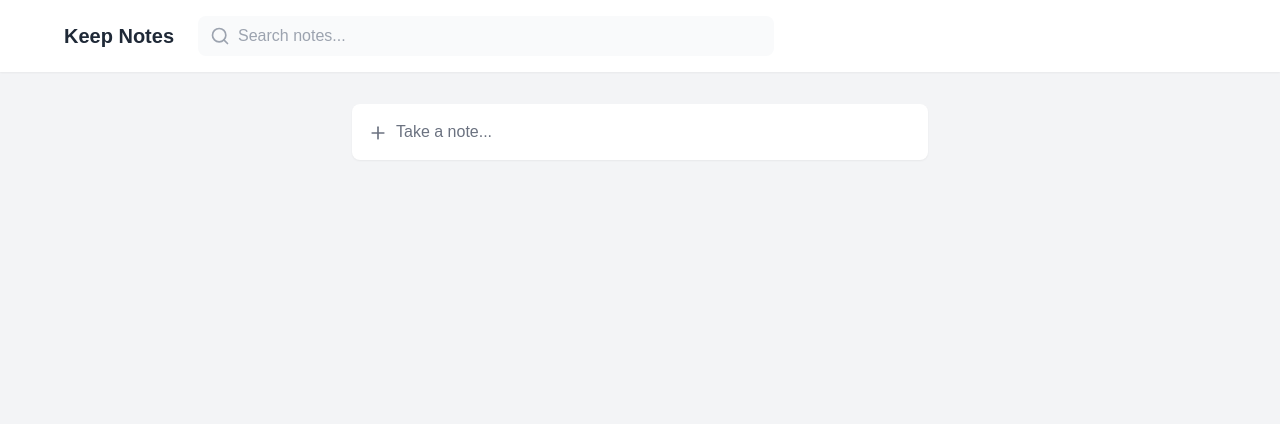
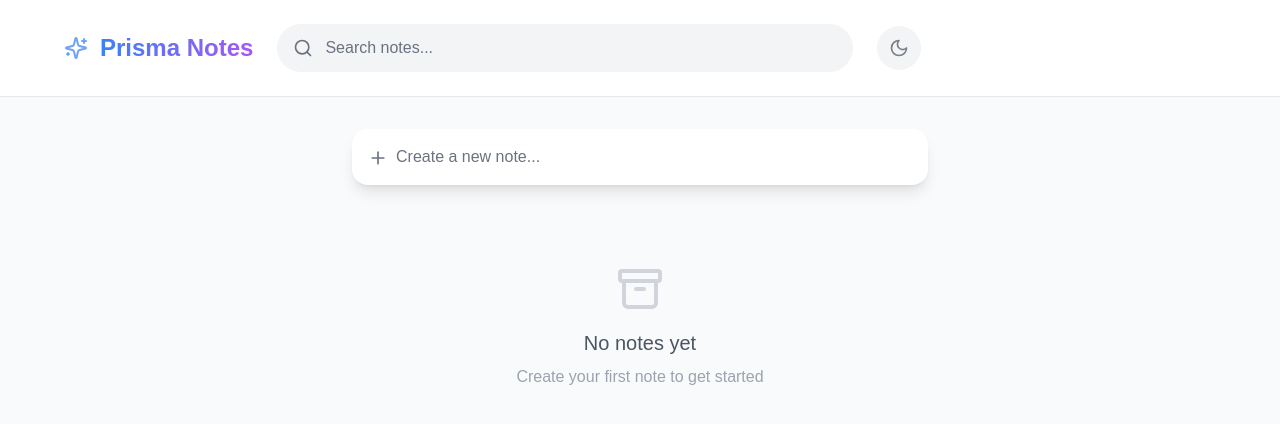
Before and after one commit to aaryan4985/notes-app, a React (Create React App) app: page / in a window 1280 px wide. Shown: the top 424 px of the page. Built offline with nearby package versions, Linux system fonts and the light colour scheme.

Commit message:
final commit

```diff
--- a/public/index.html
+++ b/public/index.html
@@ -24,7 +24,7 @@
       work correctly both with client-side routing and a non-root public URL.
       Learn how to configure a non-root public URL by running `npm run build`.
     -->
-    <title>React App</title>
+    <title>Prisma Notes</title>
   </head>
   <body>
     <noscript>You need to enable JavaScript to run this app.</noscript>
--- a/src/App.js
+++ b/src/App.js
@@ -1,36 +1,85 @@
 import React, { useState, useEffect } from "react";
 import { DragDropContext, Draggable } from "react-beautiful-dnd";
 import { StrictModeDroppable } from "./StrictModeDroppable.js";
-import { Search, Plus, X, Edit2, Trash2 } from "lucide-react";
+import {
+  Search,
+  Plus,
+  Moon,
+  Sun,
+  Edit2,
+  Trash2,
+  Pin,
+  Sparkles,
+  Archive,
+} from "lucide-react";
+
+// Constants
+const LOCAL_STORAGE_KEY = "prisma-notes-data";
+const GRADIENTS = [
+  "from-blue-500 to-indigo-500",
+  "from-red-500 to-pink-500",
+  "from-green-500 to-emerald-500",
+  "from-yellow-500 to-orange-500",
+  "from-purple-500 to-pink-500",
+  "from-indigo-500 to-purple-500",
+  "from-pink-500 to-rose-500",
+  "from-orange-500 to-red-500",
+];
 
 function App() {
-  const [notes, setNotes] = useState([]);
+  // Initialize states with localStorage data
+  const [notes, setNotes] = useState(() => {
+    if (typeof window === "undefined") return [];
+    try {
+      const savedNotes = window.localStorage.getItem(LOCAL_STORAGE_KEY);
+      return savedNotes ? JSON.parse(savedNotes) : [];
+    } catch (error) {
+      console.error("Error loading notes:", error);
+      return [];
+    }
+  });
+
   const [editIndex, setEditIndex] = useState(null);
   const [editText, setEditText] = useState("");
   const [searchText, setSearchText] = useState("");
-  const [newNote, setNewNote] = useState({ text: "", color: "#ffffff" });
+  const [newNote, setNewNote] = useState({ text: "", color: "#3b82f6" });
   const [isFormVisible, setIsFormVisible] = useState(false);
-
-  // Load notes from localStorage
-  useEffect(() => {
-    const savedNotes = localStorage.getItem("notes");
-    if (savedNotes) {
+  const [selectedGradient, setSelectedGradient] = useState(GRADIENTS[0]);
+  const [darkMode, setDarkMode] = useState(() => {
+    if (typeof window === "undefined") return false;
     try {
-        const parsedNotes = JSON.parse(savedNotes);
-        if (Array.isArray(parsedNotes)) {
-          setNotes(parsedNotes);
+      const saved = localStorage.getItem("darkMode");
+      return saved
+        ? JSON.parse(saved)
+        : window.matchMedia("(prefers-color-scheme: dark)").matches;
+    } catch {
+      return false;
     }
-      } catch (error) {
-        console.error("Error parsing notes:", error);
-      }
-    }
-  }, []);
+  });
 
   // Save notes to localStorage
   useEffect(() => {
-    localStorage.setItem("notes", JSON.stringify(notes));
+    if (typeof window !== "undefined") {
+      try {
+        window.localStorage.setItem(LOCAL_STORAGE_KEY, JSON.stringify(notes));
+      } catch (error) {
+        console.error("Error saving notes:", error);
+      }
+    }
   }, [notes]);
 
+  // Save dark mode preference
+  useEffect(() => {
+    if (typeof window !== "undefined") {
+      try {
+        window.localStorage.setItem("darkMode", JSON.stringify(darkMode));
+      } catch (error) {
+        console.error("Error saving dark mode preference:", error);
+      }
+    }
+  }, [darkMode]);
+
+  // Note management functions
   const addNote = (e) => {
     e?.preventDefault();
     if (newNote.text.trim()) {
@@ -38,15 +87,21 @@
         ...newNote,
         id: `note-${Date.now()}`,
         text: newNote.text.trim(),
+        pinned: false,
+        gradient: selectedGradient,
+        createdAt: new Date().toISOString(),
       };
-      setNotes((prevNotes) => [...prevNotes, noteToAdd]);
-      setNewNote({ text: "", color: "#ffffff" });
+      setNotes((prevNotes) => [noteToAdd, ...prevNotes]);
+      setNewNote({ text: "", color: "#3b82f6" });
       setIsFormVisible(false);
     }
   };
 
   const deleteNote = (index) => {
-    setNotes((prevNotes) => prevNotes.filter((_, i) => i !== index));
+    setNotes((prevNotes) => {
+      const newNotes = prevNotes.filter((_, i) => i !== index);
+      return newNotes;
+    });
     if (editIndex === index) {
       cancelEditing();
     }
@@ -64,6 +119,7 @@
         updatedNotes[editIndex] = {
           ...updatedNotes[editIndex],
           text: editText.trim(),
+          updatedAt: new Date().toISOString(),
         };
         return updatedNotes;
       });
@@ -81,33 +137,89 @@
     if (!destination || source.index === destination.index) return;
 
     setNotes((prevNotes) => {
-      const reorderedNotes = Array.from(prevNotes);
-      const [movedNote] = reorderedNotes.splice(source.index, 1);
-      reorderedNotes.splice(destination.index, 0, movedNote);
-      return reorderedNotes;
+      const newNotes = Array.from(prevNotes);
+      const [movedNote] = newNotes.splice(source.index, 1);
+      newNotes.splice(destination.index, 0, movedNote);
+      return newNotes;
     });
   };
 
+  const togglePin = (index) => {
+    setNotes((prevNotes) => {
+      const updatedNotes = [...prevNotes];
+      updatedNotes[index] = {
+        ...updatedNotes[index],
+        pinned: !updatedNotes[index].pinned,
+      };
+      return updatedNotes;
+    });
+  };
+
+  // Filter and sort notes
   const filteredNotes = notes.filter((note) =>
     note.text.toLowerCase().includes(searchText.toLowerCase())
   );
 
+  const sortedNotes = [
+    ...filteredNotes.filter((note) => note.pinned),
+    ...filteredNotes.filter((note) => !note.pinned),
+  ];
+
   return (
-    <div className="min-h-screen bg-gray-100">
+    <div
+      className={`min-h-screen transition-all duration-300 ${
+        darkMode ? "bg-gray-900 text-gray-100" : "bg-gray-50 text-gray-900"
+      }`}
+    >
       {/* Header */}
-      <header className="bg-white shadow-sm py-4 px-6 sticky top-0 z-10">
+      <header
+        className={`py-6 px-6 sticky top-0 z-10 transition-all duration-300 ${
+          darkMode ? "bg-gray-900/90" : "bg-white/90"
+        } backdrop-blur-lg border-b ${
+          darkMode ? "border-gray-800" : "border-gray-200"
+        }`}
+      >
         <div className="max-w-6xl mx-auto flex items-center gap-6">
-          <h1 className="text-xl font-semibold text-gray-800">Keep Notes</h1>
-          <div className="flex-1 max-w-xl relative">
-            <Search className="absolute left-3 top-1/2 -translate-y-1/2 text-gray-400 h-5 w-5" />
+          <div className="flex items-center gap-3 animate-fade-in">
+            <Sparkles className="h-6 w-6 text-blue-500 animate-pulse" />
+            <h1 className="text-2xl font-bold bg-gradient-to-r from-blue-500 to-purple-500 bg-clip-text text-transparent">
+              Prisma Notes
+            </h1>
+          </div>
+
+          <div className="flex-1 max-w-xl relative group">
+            <Search
+              className={`absolute left-4 top-1/2 -translate-y-1/2 h-5 w-5 transition-colors duration-200 ${
+                darkMode ? "text-gray-400" : "text-gray-500"
+              }`}
+            />
             <input
               type="text"
               placeholder="Search notes..."
               value={searchText}
               onChange={(e) => setSearchText(e.target.value)}
-              className="w-full pl-10 pr-4 py-2 bg-gray-50 rounded-lg focus:bg-white focus:ring-2 focus:ring-blue-500 focus:outline-none"
+              className={`w-full pl-12 pr-4 py-3 rounded-full transition-all duration-200 ${
+                darkMode
+                  ? "bg-gray-800 text-gray-100 placeholder-gray-400 focus:bg-gray-700"
+                  : "bg-gray-100 text-gray-900 placeholder-gray-500 focus:bg-gray-200"
+              } focus:outline-none focus:ring-2 focus:ring-blue-500`}
             />
           </div>
+
+          <button
+            onClick={() => setDarkMode(!darkMode)}
+            className={`p-3 rounded-full transition-all duration-200 ${
+              darkMode
+                ? "bg-gray-800 text-yellow-400 hover:bg-gray-700"
+                : "bg-gray-100 text-gray-600 hover:bg-gray-200"
+            }`}
+          >
+            {darkMode ? (
+              <Sun className="h-5 w-5 animate-spin-slow" />
+            ) : (
+              <Moon className="h-5 w-5 animate-pulse" />
+            )}
+          </button>
         </div>
       </header>
 
@@ -117,48 +229,72 @@
           {!isFormVisible ? (
             <button
               onClick={() => setIsFormVisible(true)}
-              className="w-full bg-white rounded-lg shadow-sm p-4 text-gray-500 text-left hover:shadow-md transition-shadow"
+              className={`w-full rounded-2xl p-4 text-left transition-all duration-200 group hover:scale-102 ${
+                darkMode
+                  ? "bg-gray-800 text-gray-300 hover:bg-gray-750"
+                  : "bg-white text-gray-500 hover:bg-gray-50"
+              } shadow-lg hover:shadow-xl`}
             >
-              <Plus className="inline-block mr-2 h-5 w-5" />
-              Take a note...
+              <Plus className="inline-block mr-2 h-5 w-5 group-hover:rotate-90 transition-transform duration-200" />
+              Create a new note...
             </button>
           ) : (
             <form
               onSubmit={addNote}
-              className="bg-white rounded-lg shadow-sm p-4"
+              className={`rounded-2xl shadow-2xl transition-all duration-200 ${
+                darkMode ? "bg-gray-800" : "bg-white"
+              }`}
             >
               <textarea
                 value={newNote.text}
                 onChange={(e) =>
                   setNewNote({ ...newNote, text: e.target.value })
                 }
-                placeholder="Take a note..."
-                className="w-full resize-none border-0 focus:ring-0 p-2 mb-3"
+                placeholder="What's on your mind?"
+                className={`w-full resize-none border-0 focus:ring-0 p-6 rounded-t-2xl transition-colors duration-200 ${
+                  darkMode
+                    ? "bg-gray-800 text-gray-100 placeholder-gray-400"
+                    : "bg-white text-gray-900 placeholder-gray-500"
+                }`}
                 rows={3}
                 autoFocus
               />
-              <div className="flex justify-between items-center">
-                <input
-                  type="color"
-                  value={newNote.color}
-                  onChange={(e) =>
-                    setNewNote({ ...newNote, color: e.target.value })
-                  }
-                  className="w-8 h-8 rounded-full cursor-pointer"
+              <div
+                className={`flex justify-between items-center p-4 border-t ${
+                  darkMode ? "border-gray-700" : "border-gray-200"
+                }`}
+              >
+                <div className="flex gap-2 overflow-x-auto pb-2">
+                  {GRADIENTS.map((gradient) => (
+                    <button
+                      key={gradient}
+                      type="button"
+                      onClick={() => setSelectedGradient(gradient)}
+                      className={`w-8 h-8 rounded-lg bg-gradient-to-br ${gradient} transition-transform duration-200 ${
+                        selectedGradient === gradient
+                          ? "scale-110 ring-2 ring-blue-500 ring-offset-2"
+                          : ""
+                      } hover:scale-105`}
                     />
-                <div className="space-x-2">
+                  ))}
+                </div>
+                <div className="flex gap-2">
                   <button
                     type="button"
                     onClick={() => setIsFormVisible(false)}
-                    className="px-4 py-2 text-gray-600 hover:bg-gray-100 rounded"
+                    className={`px-4 py-2 rounded-lg transition-colors duration-200 ${
+                      darkMode
+                        ? "text-gray-300 hover:bg-gray-700"
+                        : "text-gray-600 hover:bg-gray-100"
+                    }`}
                   >
-                    Close
+                    Cancel
                   </button>
                   <button
                     type="submit"
-                    className="px-4 py-2 bg-blue-500 text-white rounded hover:bg-blue-600"
+                    className="px-4 py-2 bg-gradient-to-r from-blue-500 to-purple-500 text-white rounded-lg hover:opacity-90 transition-opacity duration-200"
                   >
-                    Add
+                    Create Note
                   </button>
                 </div>
               </div>
@@ -173,68 +309,89 @@
               <div
                 {...provided.droppableProps}
                 ref={provided.innerRef}
-                className="grid grid-cols-1 sm:grid-cols-2 lg:grid-cols-3 gap-4"
+                className="grid grid-cols-1 sm:grid-cols-2 lg:grid-cols-3 gap-6"
               >
-                {filteredNotes.map((note, index) => (
+                {sortedNotes.map((note, index) => (
                   <Draggable key={note.id} draggableId={note.id} index={index}>
                     {(provided, snapshot) => (
                       <div
                         ref={provided.innerRef}
                         {...provided.draggableProps}
                         {...provided.dragHandleProps}
-                        style={{
-                          ...provided.draggableProps.style,
-                          backgroundColor: note.color,
-                        }}
-                        className={`rounded-lg shadow-sm hover:shadow-md transition-shadow ${
-                          snapshot.isDragging ? "shadow-lg" : ""
+                        className={`transition-all duration-300 ${
+                          snapshot.isDragging ? "rotate-3 scale-105" : ""
                         }`}
                       >
+                        <div
+                          className={`h-full rounded-2xl p-6 shadow-lg hover:shadow-xl transition-all duration-200 bg-gradient-to-br ${note.gradient} relative group transform hover:-translate-y-1`}
+                        >
                           {editIndex === index ? (
-                          <div className="p-4">
+                            <div className="space-y-4">
                               <textarea
                                 value={editText}
                                 onChange={(e) => setEditText(e.target.value)}
-                              className="w-full resize-none border-0 focus:ring-0 bg-transparent mb-2"
+                                className="w-full resize-none border-0 focus:ring-0 bg-white/10 rounded-lg p-3 text-white placeholder-white/70"
                                 rows={4}
                                 autoFocus
                               />
-                            <div className="flex justify-end space-x-2">
+                              <div className="flex justify-end gap-2">
                                 <button
                                   onClick={saveEditedNote}
-                                className="p-2 text-sm hover:bg-black/5 rounded"
+                                  className="px-4 py-2 bg-white/20 rounded-lg hover:bg-white/30 text-white transition-colors duration-200"
                                 >
                                   Save
                                 </button>
                                 <button
                                   onClick={cancelEditing}
-                                className="p-2 text-sm hover:bg-black/5 rounded"
+                                  className="px-4 py-2 bg-white/20 rounded-lg hover:bg-white/30 text-white transition-colors duration-200"
                                 >
                                   Cancel
                                 </button>
                               </div>
                             </div>
                           ) : (
-                          <div className="p-4 group">
-                            <p className="whitespace-pre-wrap mb-4">
+                            <>
+                              <div className="flex justify-between items-start mb-4">
+                                <p className="text-white text-lg whitespace-pre-wrap">
                                   {note.text}
                                 </p>
-                            <div className="flex justify-end space-x-1 opacity-0 group-hover:opacity-100 transition-opacity">
+                                <button
+                                  onClick={() => togglePin(index)}
+                                  className="text-white/90 hover:text-white transition-colors duration-200 p-1 hover:bg-white/10 rounded-lg"
+                                >
+                                  <Pin
+                                    className={`h-5 w-5 ${
+                                      note.pinned ? "fill-white" : "fill-none"
+                                    }`}
+                                  />
+                                </button>
+                              </div>
+                              <div className="absolute bottom-4 right-4 flex gap-2 opacity-0 group-hover:opacity-100 transition-all duration-200 transform translate-y-2 group-hover:translate-y-0">
                                 <button
                                   onClick={() => startEditing(index)}
-                                className="p-2 text-gray-600 hover:bg-black/5 rounded"
+                                  className="p-2 text-white/90 hover:text-white hover:bg-white/20 rounded-lg transition-all duration-200"
                                 >
                                   <Edit2 className="h-4 w-4" />
                                 </button>
                                 <button
                                   onClick={() => deleteNote(index)}
-                                className="p-2 text-gray-600 hover:bg-black/5 rounded"
+                                  className="p-2 text-white/90 hover:text-white hover:bg-white/20 rounded-lg transition-all duration-200"
                                 >
                                   <Trash2 className="h-4 w-4" />
                                 </button>
                               </div>
+                              <div className="absolute bottom-4 left-4 text-sm text-white/70">
+                                {note.updatedAt
+                                  ? `Updated ${new Date(
+                                      note.updatedAt
+                                    ).toLocaleDateString()}`
+                                  : `Created ${new Date(
+                                      note.createdAt
+                                    ).toLocaleDateString()}`}
                               </div>
+                            </>
                           )}
+                        </div>
                       </div>
                     )}
                   </Draggable>
@@ -244,6 +401,29 @@
             )}
           </StrictModeDroppable>
         </DragDropContext>
+
+        {/* Empty State */}
+        {notes.length === 0 && !isFormVisible && (
+          <div className="text-center py-12">
+            <Archive
+              className={`mx-auto h-12 w-12 ${
+                darkMode ? "text-gray-700" : "text-gray-300"
+              }`}
+            />
+            <h3
+              className={`mt-4 text-xl font-medium ${
+                darkMode ? "text-gray-400" : "text-gray-600"
+              }`}
+            >
+              No notes yet
+            </h3>
+            <p
+              className={`mt-2 ${darkMode ? "text-gray-500" : "text-gray-400"}`}
+            >
+              Create your first note to get started
+            </p>
+          </div>
+        )}
       </main>
     </div>
   );
```
Also changed, not shown: 1 other file (tests, documents, lock files or other folders). Lines whose indentation alone changed are shown as unchanged.
